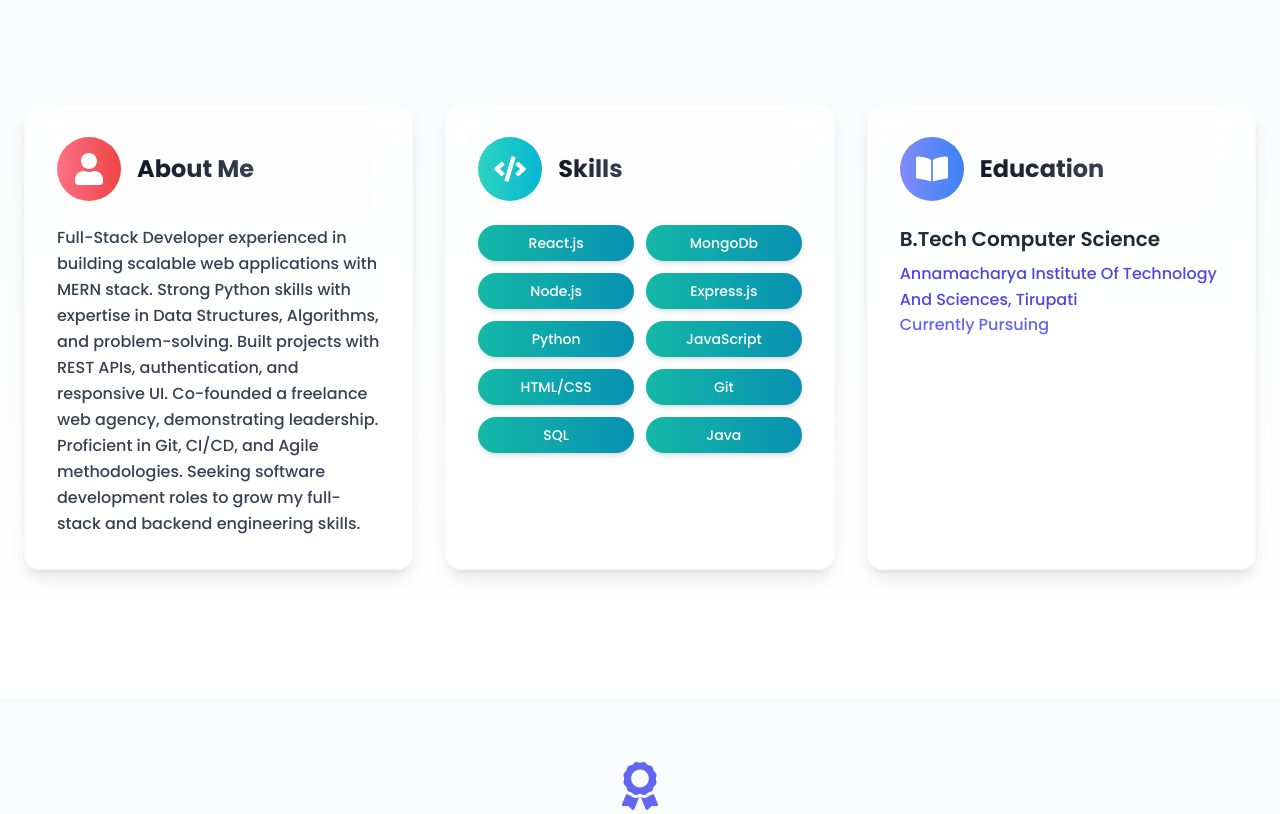
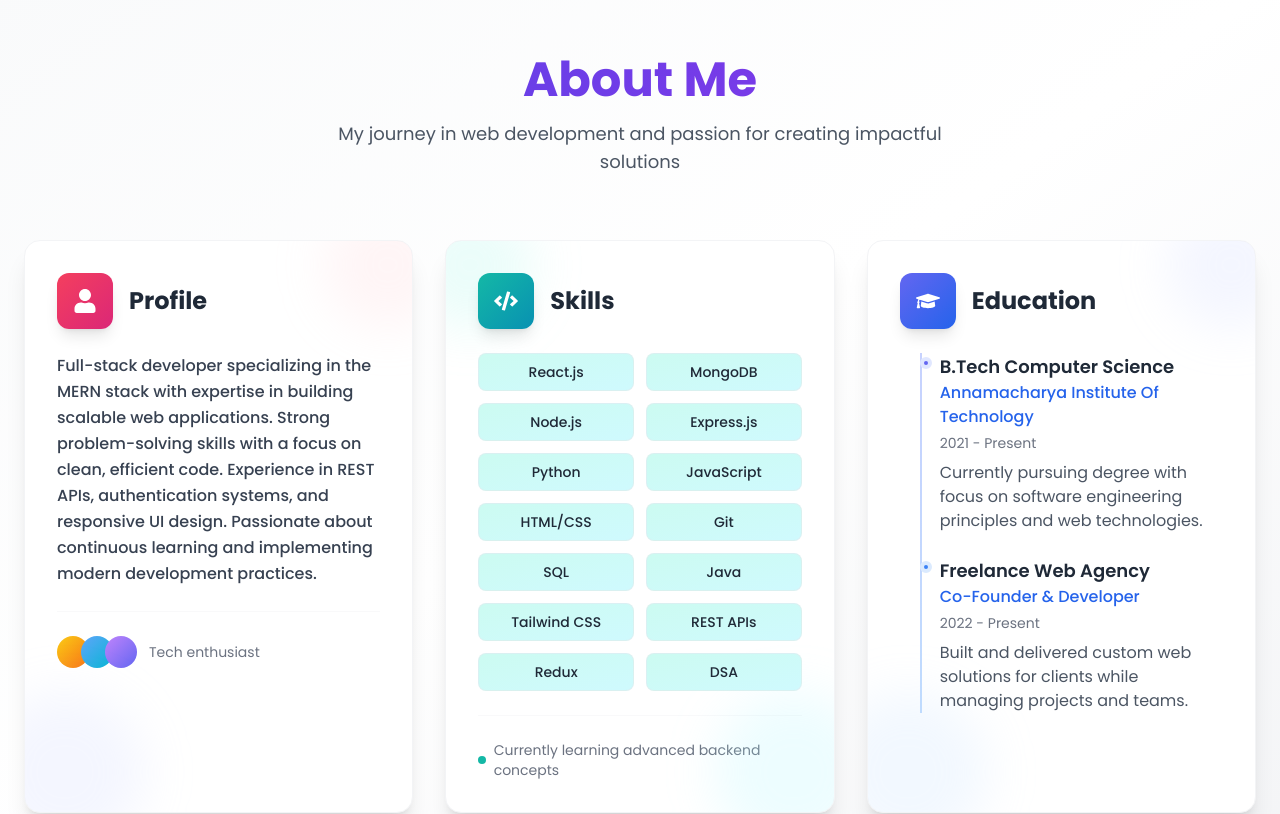
Before and after one commit to LEKKALA-BHASKAR/portfolio_react, a React (Vite) app: page / in a window 1280 px wide. Shown: the part 1000-1814 px from the top of the page. Built offline with nearby package versions, Linux system fonts and the light colour scheme.

Commit message:
Update About with new skills

```diff
--- a/src/components/About.jsx
+++ b/src/components/About.jsx
@@ -1,10 +1,11 @@
-import { FaUser, FaCode, FaBookOpen } from 'react-icons/fa';
+import { FaUser, FaCode, FaBookOpen, FaGraduationCap } from 'react-icons/fa';
 import { motion } from 'framer-motion';
 
 function About() {
   const skills = [
-    'React.js','MongoDb','Node.js','Express.js','Python', 'JavaScript', 'HTML/CSS',
-    'Git', 'SQL', 'Java'
+    'React.js', 'MongoDB', 'Node.js', 'Express.js', 'Python',
+    'JavaScript', 'HTML/CSS', 'Git', 'SQL', 'Java', 'Tailwind CSS',
+    'REST APIs', 'Redux', 'DSA'
   ];
 
   const container = {
@@ -12,116 +13,182 @@ function About() {
     show: {
       opacity: 1,
       transition: {
-        staggerChildren: 0.2
+        staggerChildren: 0.15,
+        delayChildren: 0.2
       }
     }
   };
 
-  const item = {
-    hidden: { opacity: 0, y: 20 },
-    show: { opacity: 1, y: 0 }
+  const cardItem = {
+    hidden: { opacity: 0, y: 30 },
+    show: {
+      opacity: 1,
+      y: 0,
+      transition: { type: 'spring', stiffness: 100 }
+    }
+  };
+
+  const skillItem = {
+    hidden: { opacity: 0, scale: 0.8 },
+    show: { opacity: 1, scale: 1 }
   };
 
   return (
-    <section id="about" className="py-32 px-6 bg-gradient-to-b from-gray-50 to-white">
+    <section id="about" className="py-20 px-4 sm:px-6 bg-gradient-to-br from-gray-50 via-white to-gray-100">
       <motion.div
         variants={container}
         initial="hidden"
         whileInView="show"
-        viewport={{ once: true }}
+        viewport={{ once: true, margin: "-100px" }}
         className="max-w-7xl mx-auto relative"
       >
+        <div className="text-center mb-16">
+          <motion.h2
+            initial={{ opacity: 0, y: 20 }}
+            animate={{ opacity: 1, y: 0 }}
+            transition={{ delay: 0.2 }}
+            className="text-4xl md:text-5xl font-bold bg-gradient-to-r from-indigo-600 to-purple-600 bg-clip-text text-transparent mb-4"
+          >
+            About Me
+          </motion.h2>
+          <motion.p
+            initial={{ opacity: 0 }}
+            animate={{ opacity: 1 }}
+            transition={{ delay: 0.4 }}
+            className="text-lg text-gray-600 max-w-2xl mx-auto"
+          >
+            My journey in web development and passion for creating impactful solutions
+          </motion.p>
+        </div>
+
         <div className="grid md:grid-cols-3 gap-8">
           {/* About Me Card */}
           <motion.div
-            variants={item}
-            className="bg-white/80 backdrop-blur-lg rounded-2xl p-8 shadow-lg relative overflow-hidden transition-all duration-300 border border-gray-100/50 group"
+            variants={cardItem}
+            className="bg-white rounded-2xl p-8 shadow-xl relative overflow-hidden border border-gray-100 group hover:shadow-2xl transition-all duration-500"
             whileHover={{
-              scale: 1.05,
-              y: -5,
-              transition: { duration: 0.3 }
+              y: -10,
+              transition: { type: 'spring', stiffness: 300 }
             }}
           >
-            {/* Radiating background effect */}
-            <div className="absolute inset-0 -z-10">
-              <div className="absolute top-1/2 left-1/2 w-0 h-0 rounded-full bg-rose-300/30 transition-all duration-500 group-hover:w-[150%] group-hover:h-[150%] -translate-x-1/2 -translate-y-1/2" />
+            {/* Gradient overlay */}
+            <div className="absolute inset-0 bg-gradient-to-br from-rose-50/30 to-indigo-50/30 opacity-0 group-hover:opacity-100 transition-opacity duration-500" />
+
+            {/* Decorative elements */}
+            <div className="absolute -top-10 -right-10 w-32 h-32 rounded-full bg-rose-200/20 blur-xl" />
+            <div className="absolute -bottom-10 -left-10 w-40 h-40 rounded-full bg-indigo-200/20 blur-xl" />
+
+            <div className="flex items-center mb-6 relative">
+              <div className="p-4 rounded-xl bg-gradient-to-br from-rose-500 to-pink-600 shadow-lg">
+                <FaUser className="w-6 h-6 text-white" />
+              </div>
+              <h2 className="text-2xl font-bold ml-4 text-gray-800">Profile</h2>
             </div>
+            <p className="text-gray-700 leading-relaxed font-medium relative">
+              Full-stack developer specializing in the MERN stack with expertise in building
+              scalable web applications. Strong problem-solving skills with a focus on
+              clean, efficient code. Experience in REST APIs, authentication systems,
+              and responsive UI design. Passionate about continuous learning and
+              implementing modern development practices.
+            </p>
 
-            <div className="flex items-center mb-6 relative z-10">
-              <div className="p-4 rounded-full bg-gradient-to-r from-rose-400 to-red-500">
-                <FaUser className="w-8 h-8 text-white" />
+            <div className="mt-6 pt-6 border-t border-gray-100/50 flex items-center">
+              <div className="flex -space-x-2">
+                <div className="w-8 h-8 rounded-full bg-gradient-to-br from-yellow-400 to-orange-500"></div>
+                <div className="w-8 h-8 rounded-full bg-gradient-to-br from-blue-400 to-cyan-500"></div>
+                <div className="w-8 h-8 rounded-full bg-gradient-to-br from-purple-400 to-indigo-500"></div>
               </div>
-              <h2 className="text-2xl font-bold ml-4 bg-gradient-to-r from-gray-900 to-gray-700 bg-clip-text text-transparent">About Me</h2>
+              <span className="ml-3 text-sm text-gray-500">Tech enthusiast</span>
             </div>
-            <p className="text-gray-700 leading-relaxed font-medium relative z-10">
-              Full-Stack Developer experienced in building scalable web applications with MERN stack.
-              Strong Python skills with expertise in Data Structures, Algorithms, and problem-solving.
-              Built projects with REST APIs, authentication, and responsive UI. Co-founded a freelance web agency, demonstrating leadership.
-              Proficient in Git, CI/CD, and Agile methodologies. Seeking software development roles to grow my full-stack and backend engineering skills.
-            </p>
           </motion.div>
 
           {/* Skills Card */}
           <motion.div
-            variants={item}
-            className="bg-white/80 backdrop-blur-lg rounded-2xl p-8 shadow-lg relative overflow-hidden transition-all duration-300 border border-gray-100/50 group"
+            variants={cardItem}
+            className="bg-white rounded-2xl p-8 shadow-xl relative overflow-hidden border border-gray-100 group hover:shadow-2xl transition-all duration-500"
             whileHover={{
-              scale: 1.05,
-              y: -5,
-              transition: { duration: 0.3 }
+              y: -10,
+              transition: { type: 'spring', stiffness: 300 }
             }}
           >
-            {/* Radiating background effect */}
-            <div className="absolute inset-0 -z-10">
-              <div className="absolute top-1/2 left-1/2 w-0 h-0 rounded-full bg-teal-300/30 transition-all duration-500 group-hover:w-[150%] group-hover:h-[150%] -translate-x-1/2 -translate-y-1/2" />
+            {/* Gradient overlay */}
+            <div className="absolute inset-0 bg-gradient-to-br from-teal-50/30 to-cyan-50/30 opacity-0 group-hover:opacity-100 transition-opacity duration-500" />
+
+            {/* Decorative elements */}
+            <div className="absolute -top-10 -left-10 w-32 h-32 rounded-full bg-teal-200/20 blur-xl" />
+            <div className="absolute -bottom-10 -right-10 w-40 h-40 rounded-full bg-cyan-200/20 blur-xl" />
+
+            <div className="flex items-center mb-6 relative">
+              <div className="p-4 rounded-xl bg-gradient-to-br from-teal-500 to-cyan-600 shadow-lg">
+                <FaCode className="w-6 h-6 text-white" />
+              </div>
+              <h2 className="text-2xl font-bold ml-4 text-gray-800">Skills</h2>
             </div>
-
-            <div className="flex items-center mb-6 relative z-10">
-              <div className="p-4 rounded-full bg-gradient-to-r from-teal-400 to-cyan-500">
-                <FaCode className="w-8 h-8 text-white" />
-              </div>
-              <h2 className="text-2xl font-bold ml-4 bg-gradient-to-r from-gray-900 to-gray-700 bg-clip-text text-transparent">Skills</h2>
-            </div>
-            <div className="grid grid-cols-2 gap-3 relative z-10">
-              {skills.map((skill) => (
+            <div className="grid grid-cols-2 gap-3 relative">
+              {skills.map((skill, index) => (
                 <motion.span
                   key={skill}
-                  whileHover={{ scale: 1.05 }}
-                  className="px-4 py-2 rounded-full text-center text-sm font-medium bg-gradient-to-r from-teal-500 to-cyan-600 text-white shadow-md hover:shadow-lg transition-all"
+                  variants={skillItem}
+                  whileHover={{
+                    scale: 1.05,
+                    boxShadow: '0 10px 15px -3px rgba(0, 0, 0, 0.1)'
+                  }}
+                  className="px-4 py-2 rounded-lg text-center text-sm font-medium bg-gradient-to-br from-teal-100 to-cyan-100 text-gray-800 border border-gray-200/50 hover:border-teal-300/50 transition-all cursor-default flex items-center justify-center"
                 >
                   {skill}
                 </motion.span>
               ))}
             </div>
+
+            <div className="mt-6 pt-6 border-t border-gray-100/50">
+              <div className="flex items-center">
+                <div className="w-2 h-2 rounded-full bg-teal-500 mr-2"></div>
+                <span className="text-sm text-gray-500">Currently learning advanced backend concepts</span>
+              </div>
+            </div>
           </motion.div>
 
           {/* Education Card */}
           <motion.div
-            variants={item}
-            className="bg-white/80 backdrop-blur-lg rounded-2xl p-8 shadow-lg relative overflow-hidden transition-all duration-300 border border-gray-100/50 group"
+            variants={cardItem}
+            className="bg-white rounded-2xl p-8 shadow-xl relative overflow-hidden border border-gray-100 group hover:shadow-2xl transition-all duration-500"
             whileHover={{
-              scale: 1.05,
-              y: -5,
-              transition: { duration: 0.3 }
+              y: -10,
+              transition: { type: 'spring', stiffness: 300 }
             }}
           >
-            {/* Radiating background effect */}
-            <div className="absolute inset-0 -z-10">
-              <div className="absolute top-1/2 left-1/2 w-0 h-0 rounded-full bg-indigo-300/30 transition-all duration-500 group-hover:w-[150%] group-hover:h-[150%] -translate-x-1/2 -translate-y-1/2" />
+            {/* Gradient overlay */}
+            <div className="absolute inset-0 bg-gradient-to-br from-indigo-50/30 to-blue-50/30 opacity-0 group-hover:opacity-100 transition-opacity duration-500" />
+
+            {/* Decorative elements */}
+            <div className="absolute -top-10 -right-10 w-32 h-32 rounded-full bg-indigo-200/20 blur-xl" />
+            <div className="absolute -bottom-10 -left-10 w-40 h-40 rounded-full bg-blue-200/20 blur-xl" />
+
+            <div className="flex items-center mb-6 relative">
+              <div className="p-4 rounded-xl bg-gradient-to-br from-indigo-500 to-blue-600 shadow-lg">
+                <FaGraduationCap className="w-6 h-6 text-white" />
+              </div>
+              <h2 className="text-2xl font-bold ml-4 text-gray-800">Education</h2>
             </div>
 
-            <div className="flex items-center mb-6 relative z-10">
-              <div className="p-4 rounded-full bg-gradient-to-r from-indigo-400 to-blue-500">
-                <FaBookOpen className="w-8 h-8 text-white" />
+            <div className="relative">
+              <div className="absolute left-5 top-0 h-full w-0.5 bg-gradient-to-b from-indigo-200 to-blue-200"></div>
+
+              <div className="relative pl-10 pb-6">
+                <div className="absolute left-5 top-1 w-3 h-3 rounded-full bg-indigo-500 border-4 border-indigo-100"></div>
+                <h3 className="text-lg font-semibold text-gray-800">B.Tech Computer Science</h3>
+                <p className="text-blue-600 font-medium">Annamacharya Institute Of Technology</p>
+                <p className="text-gray-500 text-sm mt-1">2021 - Present</p>
+                <p className="text-gray-600 mt-2">Currently pursuing degree with focus on software engineering principles and web technologies.</p>
               </div>
-              <h2 className="text-2xl font-bold ml-4 bg-gradient-to-r from-gray-900 to-gray-700 bg-clip-text text-transparent">Education</h2>
-            </div>
-            <div className="relative z-10">
-              <h3 className="text-xl font-semibold mb-2 text-gray-800">B.Tech Computer Science</h3>
-              <p className="text-indigo-600 font-medium leading-relaxed">
-                Annamacharya Institute Of Technology And Sciences, Tirupati
-              </p>
-              <p className="text-indigo-500 font-medium">Currently Pursuing</p>
+
+              <div className="relative pl-10">
+                <div className="absolute left-5 top-1 w-3 h-3 rounded-full bg-blue-500 border-4 border-blue-100"></div>
+                <h3 className="text-lg font-semibold text-gray-800">Freelance Web Agency</h3>
+                <p className="text-blue-600 font-medium">Co-Founder & Developer</p>
+                <p className="text-gray-500 text-sm mt-1">2022 - Present</p>
+                <p className="text-gray-600 mt-2">Built and delivered custom web solutions for clients while managing projects and teams.</p>
+              </div>
             </div>
           </motion.div>
         </div>
```
